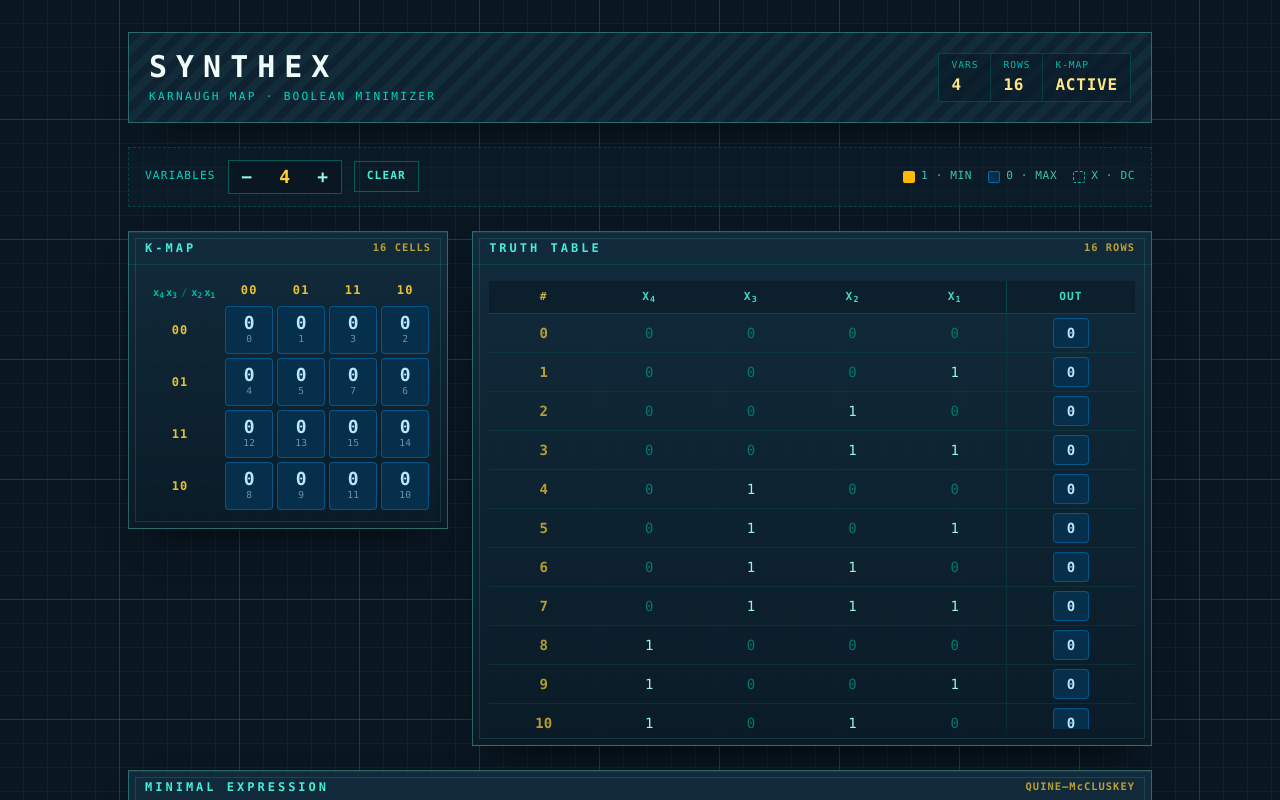
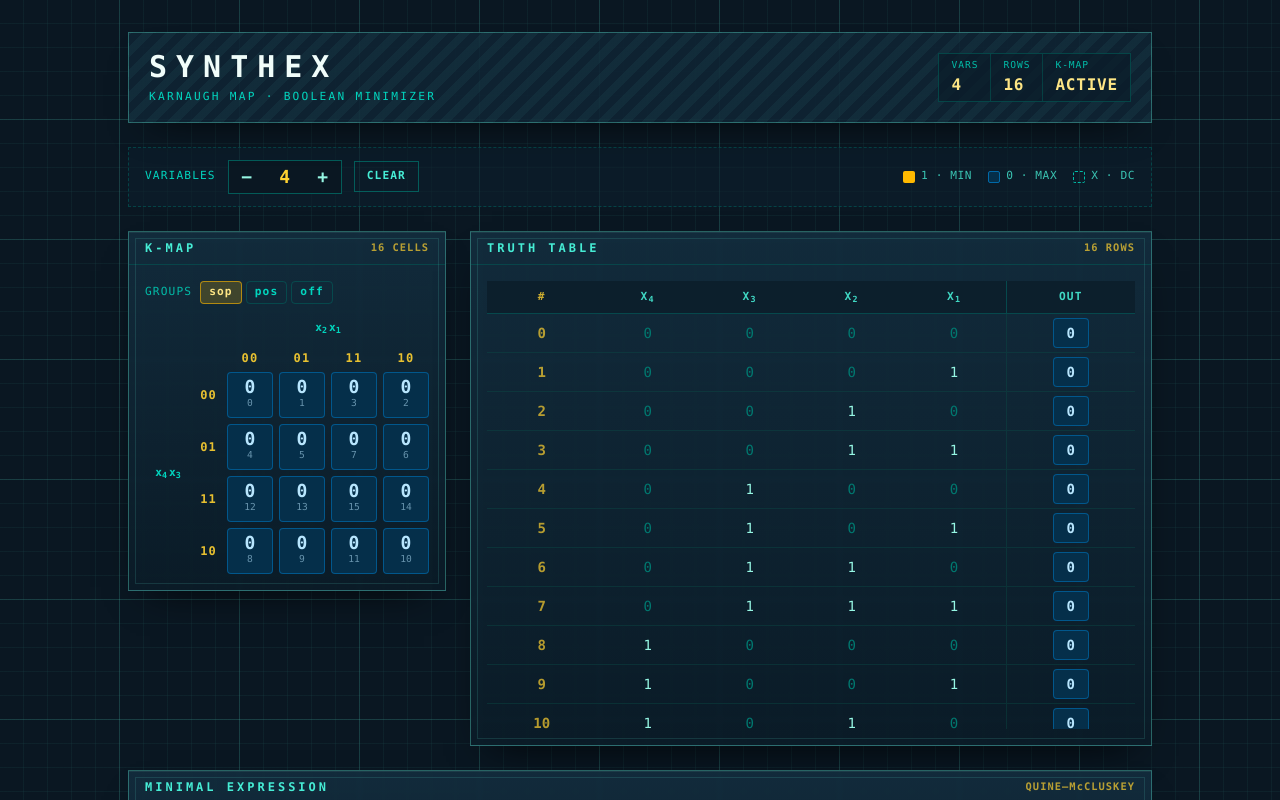
Before and after one commit to Tom-the-Bomb/synthex, a React (Vite) app: page / in a window 1280 px wide. Shown: the top 800 px of the page. Built offline with nearby package versions, Linux system fonts and the light colour scheme.

Commit message:
initial kmap group highlighting

```diff
--- a/src/algorithm.ts
+++ b/src/algorithm.ts
@@ -17,7 +17,7 @@ interface Terms {
 // 12 + 13 then combine to 110-
 // then 100- and 110- combine to 1-0-
 //
-class Implicant {
+export class Implicant {
   readonly ones: number; // binary representation of the 1s in the implicant
   readonly dashes: number; // binary representation of the cancelled bits in the implicant
   readonly terms: number[]; // original terms (min/max terms + dontcares) covered by the implicant
@@ -342,23 +342,34 @@ function implicantsToExpression(
     .join(isPOS ? "\\," : " + ");
 }
 
+function termsAndVars(
+  cells: CellState[][] | Table,
+  isPOS: boolean,
+): Terms & { numVars: number } {
+  if (cells instanceof Table) {
+    return { ...cells.toTerms(isPOS), numVars: cells.numVars };
+  }
+  return {
+    ...gridToTerms(cells, isPOS),
+    numVars: Math.log2(cells.length * cells[0].length),
+  };
+}
+
+// The minimal set of prime implicants (groups) chosen to cover the function.
+// For SOP these are groups of minterms; for POS, groups of maxterms.
+export function computeCover(
+  cells: CellState[][] | Table,
+  isPOS: boolean,
+): Implicant[] {
+  const { minMaxTerms, dontcares } = termsAndVars(cells, isPOS);
+  const implicants = findPrimeImplicants({ minMaxTerms, dontcares });
+  return selectCover(implicants, minMaxTerms);
+}
+
 export default function computeExpression(
   cells: CellState[][] | Table,
   isPOS: boolean,
 ): string {
-  let minMaxTerms: number[];
-  let dontcares: number[];
-  let numVars: number;
-
-  if (cells instanceof Table) {
-    ({ minMaxTerms, dontcares } = cells.toTerms(isPOS));
-    numVars = cells.numVars;
-  } else {
-    ({ minMaxTerms, dontcares } = gridToTerms(cells, isPOS));
-    numVars = Math.log2(cells.length * cells[0].length);
-  }
-
-  const implicants = findPrimeImplicants({ minMaxTerms, dontcares });
-  const essentialPrimeImplicants = selectCover(implicants, minMaxTerms);
-  return implicantsToExpression(essentialPrimeImplicants, numVars, isPOS);
+  const { numVars } = termsAndVars(cells, isPOS);
+  return implicantsToExpression(computeCover(cells, isPOS), numVars, isPOS);
 }
--- a/src/components/KMap.tsx
+++ b/src/components/KMap.tsx
@@ -1,8 +1,46 @@
+import { useMemo, useState } from "react";
 import { CellState, cellClasses } from "../cellState";
+import { Table, computeCover, type Implicant } from "../algorithm";
 import { bin, cellTerm, gray, kmapDims } from "../kmap";
 
+const CELL = 46; // cell size (px)
+const GAP = 6; // gap between cells (px)
+const ROWVAR = 46; // row-variable label column width (px)
+const ROWHDR = 24; // row gray-code label column width (px)
+const COLVAR = 24; // column-variable label row height (px)
+const COLHDR = 20; // column gray-code label row height (px)
+
+// Top-left pixel offset of the first cell (after both label tracks + gaps).
+const ORIGIN_X = ROWVAR + GAP + ROWHDR + GAP;
+const ORIGIN_Y = COLVAR + GAP + COLHDR + GAP;
+
+// Group loop palettes. SOP groups sit on the light amber minterm cells, so
+// they use deeper, saturated hues (no yellow/orange). POS groups sit on the
+// dark maxterm cells, where brighter hues read better.
+const SOP_COLORS = [
+  "#2563eb", // blue
+  "#dc2626", // red
+  "#9333ea", // violet
+  "#db2777", // pink
+  "#0891b2", // cyan
+  "#15803d", // green
+  "#4f46e5", // indigo
+  "#e11d48", // rose
+];
+const POS_COLORS = [
+  "#f87171", // red
+  "#38bdf8", // sky
+  "#34d399", // emerald
+  "#c084fc", // purple
+  "#fb923c", // orange
+  "#f472b6", // pink
+  "#a3e635", // lime
+  "#22d3ee", // cyan
+];
+
+type Mode = "sop" | "pos" | "off";
+
 // Variable labels for a contiguous bit range, most-significant first.
-// e.g. hi=4, lo=3 -> ["x4", "x3"]
 function VarLabels({ hi, lo }: { hi: number; lo: number }) {
   const vars = [];
   for (let v = hi; v >= lo; v--) vars.push(v);
@@ -17,8 +55,71 @@ function VarLabels({ hi, lo }: { hi: number; lo: number }) {
   );
 }
 
-// Styled Karnaugh map. Rows and columns are gray-code ordered so neighbouring
-// cells differ in a single variable. Supports up to 5 variables (4 x 8).
+// Contiguous runs of consecutive integers in an ascending list.
+function runs(idx: number[]): [number, number][] {
+  const out: [number, number][] = [];
+  for (const i of idx) {
+    const last = out[out.length - 1];
+    if (last && i === last[1] + 1) last[1] = i;
+    else out.push([i, i]);
+  }
+  return out;
+}
+
+interface Loop {
+  key: string;
+  color: string;
+  left: number;
+  top: number;
+  width: number;
+  height: number;
+}
+
+// Each prime implicant covers a Cartesian block R x C of grid cells (the row
+// gray code fixes the high bits, the column gray code the low bits). A block
+// may be split into several rectangles when it wraps across an edge.
+function loopsFor(
+  groups: Implicant[],
+  rows: number,
+  cols: number,
+  colBits: number,
+  colors: string[],
+): Loop[] {
+  const loops: Loop[] = [];
+
+  groups.forEach((g, gi) => {
+    const onesLow = g.ones & (cols - 1);
+    const dashLow = g.dashes & (cols - 1);
+    const onesHigh = g.ones >> colBits;
+    const dashHigh = g.dashes >> colBits;
+
+    const R = [];
+    for (let r = 0; r < rows; r++)
+      if ((gray(r) & ~dashHigh) === onesHigh) R.push(r);
+    const C = [];
+    for (let c = 0; c < cols; c++)
+      if ((gray(c) & ~dashLow) === onesLow) C.push(c);
+
+    const pad = 3 + (gi % 3) * 3; // stagger so overlapping groups stay visible
+    const color = colors[gi % colors.length];
+
+    for (const [r0, r1] of runs(R)) {
+      for (const [c0, c1] of runs(C)) {
+        loops.push({
+          key: `${gi}-${r0}-${c0}`,
+          color,
+          left: ORIGIN_X + c0 * (CELL + GAP) + pad,
+          top: ORIGIN_Y + r0 * (CELL + GAP) + pad,
+          width: (c1 - c0 + 1) * CELL + (c1 - c0) * GAP - 2 * pad,
+          height: (r1 - r0 + 1) * CELL + (r1 - r0) * GAP - 2 * pad,
+        });
+      }
+    }
+  });
+
+  return loops;
+}
+
 export default function KMap({
   numVars,
   outputs,
@@ -28,56 +129,136 @@ export default function KMap({
   outputs: CellState[];
   onToggle: (term: number) => void;
 }) {
+  const [mode, setMode] = useState<Mode>("sop");
   const dims = kmapDims(numVars);
   const { rows, cols, rowBits, colBits } = dims;
 
+  const groups = useMemo(() => {
+    if (mode === "off") return [];
+    const table = new Table(
+      outputs.map((_, i) => i),
+      outputs,
+    );
+    return computeCover(table, mode === "pos");
+  }, [mode, outputs]);
+
+  const loops = loopsFor(
+    groups,
+    rows,
+    cols,
+    colBits,
+    mode === "pos" ? POS_COLORS : SOP_COLORS,
+  );
+
   return (
-    <table className="border-collapse text-center">
-      <thead>
-        <tr>
-          {/* corner: row-vars over col-vars */}
-          <th className="px-2 py-1 text-[0.65rem] text-teal-500">
-            {rowBits > 0 && <VarLabels hi={numVars} lo={colBits + 1} />}
-            <span className="px-1 text-teal-700">/</span>
+    <div className="flex flex-col gap-3">
+      {/* group-mode toggle */}
+      <div className="flex items-center gap-1 text-[0.7rem] uppercase tracking-widest">
+        <span className="mr-1 text-teal-500">Groups</span>
+        {(["sop", "pos", "off"] as Mode[]).map((m) => (
+          <button
+            key={m}
+            onClick={() => setMode(m)}
+            className={`rounded-sm border px-2 py-0.5 font-bold transition-colors ${
+              mode === m
+                ? "border-amber-400/60 bg-amber-400/20 text-amber-200"
+                : "border-teal-800/60 text-teal-400 hover:bg-teal-400/10"
+            }`}
+          >
+            {m}
+          </button>
+        ))}
+      </div>
+
+      <div
+        className="relative"
+        style={{
+          display: "grid",
+          gridTemplateColumns: `${ROWVAR}px ${ROWHDR}px repeat(${cols}, ${CELL}px)`,
+          gridTemplateRows: `${COLVAR}px ${COLHDR}px repeat(${rows}, ${CELL}px)`,
+          gap: GAP,
+        }}
+      >
+        {/* column-variable label, above the column gray-code headers */}
+        <div
+          className="flex items-center justify-center whitespace-nowrap text-[0.7rem] leading-none font-semibold text-teal-400"
+          style={{ gridColumn: "3 / -1", gridRow: 1 }}
+        >
           <VarLabels hi={colBits} lo={1} />
-          </th>
+        </div>
+
+        {/* row-variable label, left of the row gray-code headers */}
+        {rowBits > 0 && (
+          <div
+            className="flex items-center justify-center whitespace-nowrap text-[0.7rem] leading-none font-semibold text-teal-400"
+            style={{ gridColumn: 1, gridRow: "3 / -1" }}
+          >
+            <VarLabels hi={numVars} lo={colBits + 1} />
+          </div>
+        )}
+
+        {/* column gray-code headers */}
         {Array.from({ length: cols }, (_, c) => (
-            <th
-              key={c}
-              className="px-1 pb-1.5 text-xs font-bold tracking-widest text-amber-300/90"
+          <div
+            key={`ch-${c}`}
+            className="flex items-end justify-center text-xs font-bold tracking-widest text-amber-300/90"
+            style={{ gridColumn: c + 3, gridRow: 2 }}
           >
             {bin(gray(c), colBits)}
-            </th>
+          </div>
         ))}
-        </tr>
-      </thead>
-      <tbody>
+
+        {/* row gray-code headers */}
         {Array.from({ length: rows }, (_, r) => (
-          <tr key={r}>
-            <th className="pr-2 text-xs font-bold tracking-widest text-amber-300/90">
+          <div
+            key={`rh-${r}`}
+            className="flex items-center justify-end pr-1 text-xs font-bold tracking-widest text-amber-300/90"
+            style={{ gridColumn: 2, gridRow: r + 3 }}
+          >
             {rowBits > 0 ? bin(gray(r), rowBits) : ""}
-            </th>
-            {Array.from({ length: cols }, (_, c) => {
+          </div>
+        ))}
+
+        {Array.from({ length: rows }, (_, r) =>
+          Array.from({ length: cols }, (_, c) => {
             const term = cellTerm(r, c, dims);
             const state = outputs[term];
             return (
-                <td key={c} className="p-0.5">
               <button
+                key={`${r}-${c}`}
                 onClick={() => onToggle(term)}
                 title={`term ${term}`}
-                    className={`flex h-12 w-12 flex-col items-center justify-center rounded-sm text-lg font-bold transition-colors ${cellClasses(state)}`}
+                style={{ gridColumn: c + 3, gridRow: r + 3 }}
+                className={`flex flex-col items-center justify-center rounded-sm text-lg font-bold transition-colors ${cellClasses(state)}`}
               >
                 <span className="leading-none">{state}</span>
                 <span className="text-[0.6rem] font-normal opacity-55">
                   {term}
                 </span>
               </button>
-                </td>
             );
-            })}
-          </tr>
+          }),
+        )}
+
+        {/* group overlay */}
+        <div className="pointer-events-none absolute inset-0">
+          {loops.map((l) => (
+            <div
+              key={l.key}
+              className="absolute rounded-lg"
+              style={{
+                left: l.left,
+                top: l.top,
+                width: l.width,
+                height: l.height,
+                border: `2.5px solid ${l.color}`,
+                backgroundColor: `${l.color}1f`,
+                boxShadow: `0 0 6px -1px ${l.color}`,
+              }}
+            />
           ))}
-      </tbody>
-    </table>
+        </div>
+      </div>
+    </div>
   );
 }
```
Lines whose indentation alone changed are shown as unchanged.
